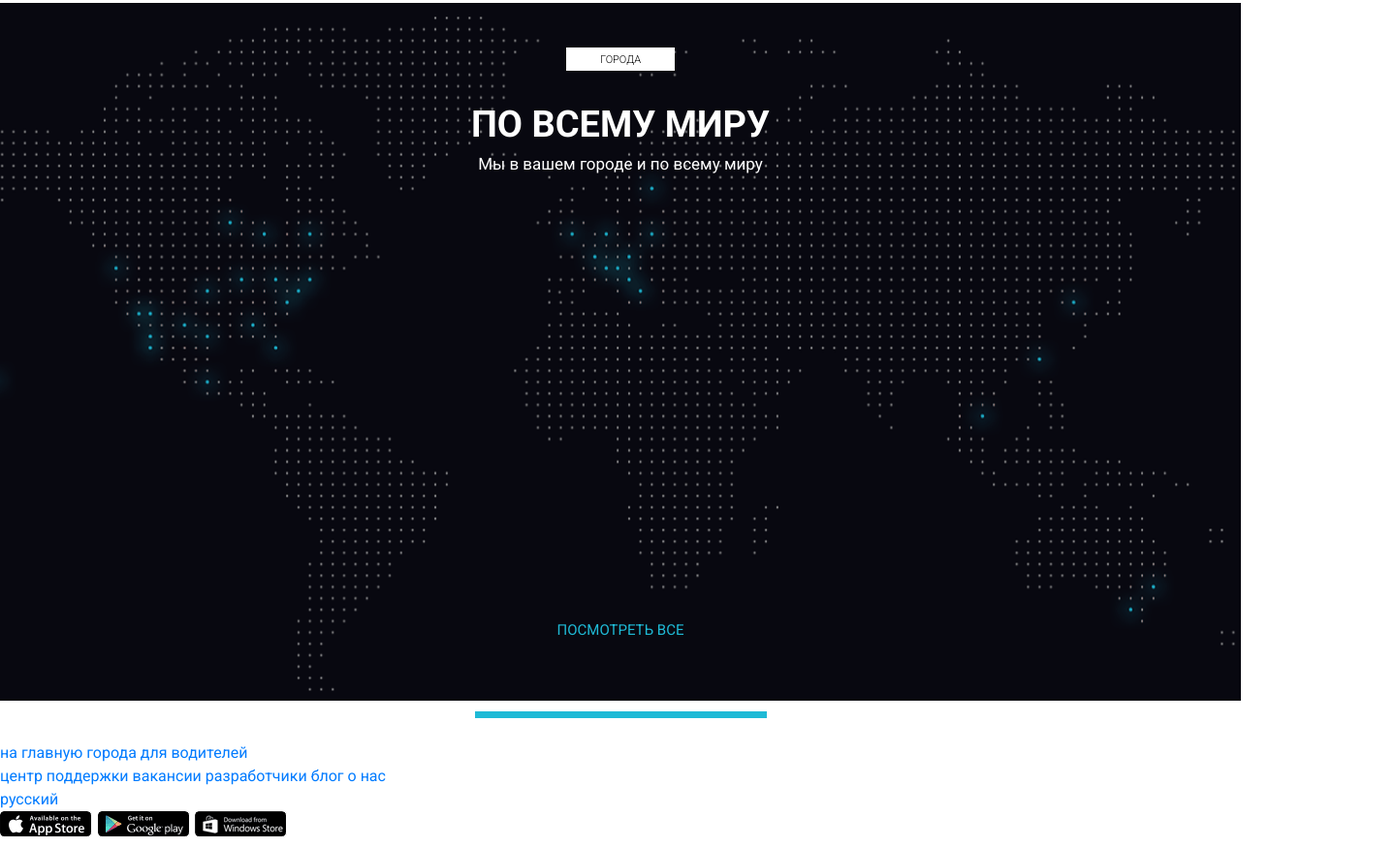
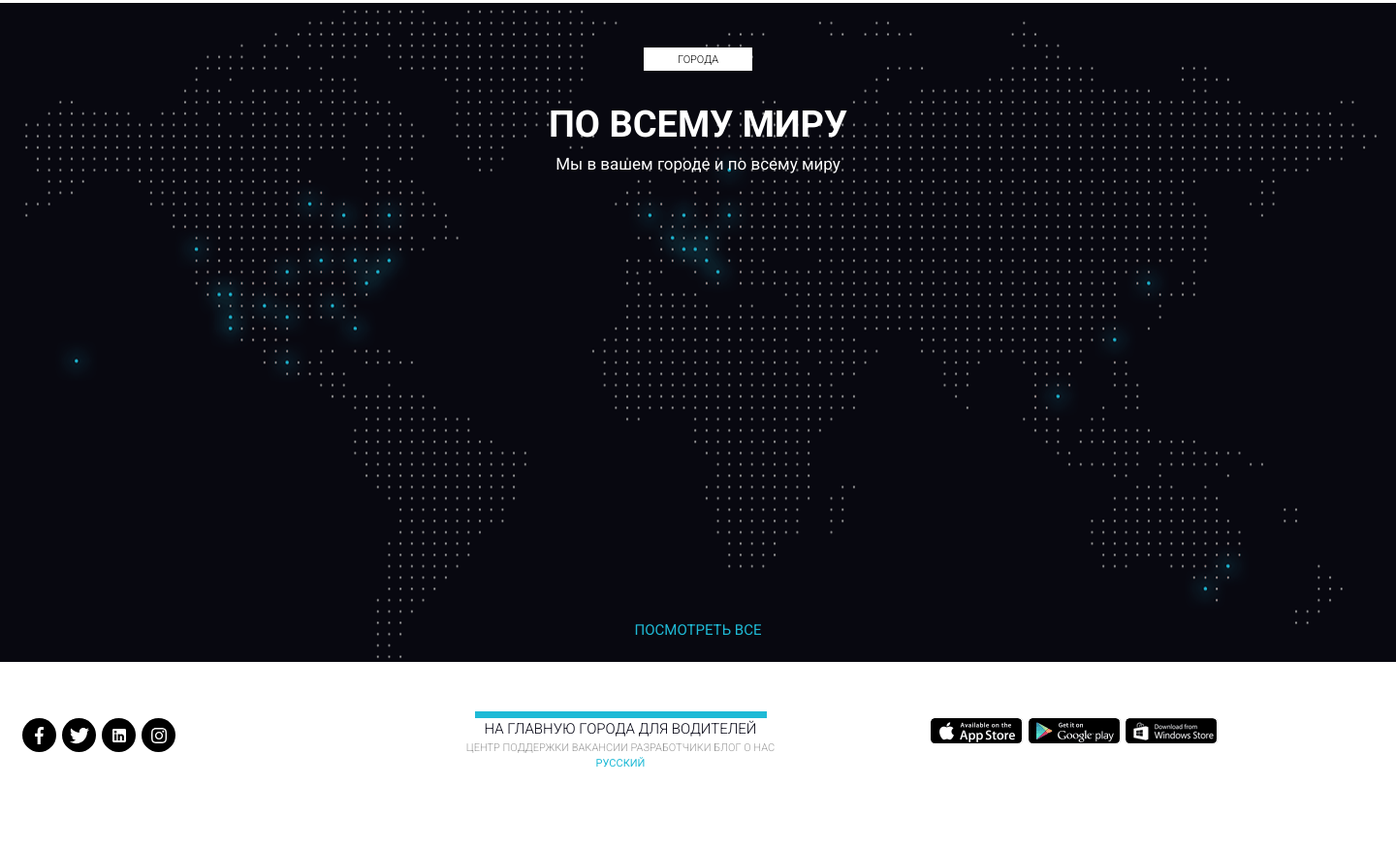
Before and after one commit to ilyasushko/uber_test_site, a plain HTML site: page index.html in a window 1280 px wide. Shown: the part 4567-5442 px from the top of the page at 97% size, 1440 px wide, since content can reach past the window. Drawn offline with nearby package versions, Linux system fonts and the light colour scheme; files that its build step writes are made by us from their sources; files whose address does not match are found by name.

Commit message:
Update style.sass

```diff
--- a/sass/style.sass
+++ b/sass/style.sass
@@ -374,8 +374,14 @@ nav
 
 .world
     min-height: 720px
-    padding: 46px 0 21.5px 0
+
+.world_bg
     background: url('../img/world_bg.png') center center/cover no-repeat
+    width: 1440px
+    margin: 0 auto
+    .container
+        padding: 46px 0 21.5px 0
+
     .world_subheader
         font-style: normal
         font-weight: normal
@@ -401,3 +407,73 @@ footer
         height: 7px
         background: #1FBAD6
         margin: 0 auto
+
+.footer_wrapper
+    max-width: 1920px
+    margin: 0 auto
+    display: flex
+    justify-content: space-between
+    .footer_social_networks
+        min-width: 320px
+        padding-left: 23px
+        display: flex
+    .footer_store
+        min-width: 320px
+        padding-right: 23px
+        display: flex
+
+.social_item
+    width: 35px
+    height: 35px
+    background: black
+    border-radius: 50%
+    display: flex
+    justify-content: center
+    align-items: center
+    margin-right: 6px
+
+.footer_menu
+    min-width: 320px
+    font-style: normal
+    font-weight: 300
+    font-size: 15px
+    text-transform: uppercase
+    color: #070716
+    text-align: center
+    a
+        font-style: normal
+        font-weight: 300
+        font-size: 15px
+        text-transform: uppercase
+        color: #070716
+        text-align: center
+
+.footer_lower_menu
+    font-style: normal
+    font-weight: 300
+    font-size: 11px
+    text-transform: uppercase
+    color: #999999
+    text-align: center
+    a
+        font-style: normal
+        font-weight: 300
+        font-size: 11px
+        text-transform: uppercase
+        color: #999999
+        text-align: center
+
+.footer_language
+    font-style: normal
+    font-weight: normal
+    font-size: 11px
+    text-transform: uppercase
+    color: #1FBAD6
+    text-align: center
+    a
+        font-style: normal
+        font-weight: normal
+        font-size: 11px
+        text-transform: uppercase
+        color: #1FBAD6
+        text-align: center
```
